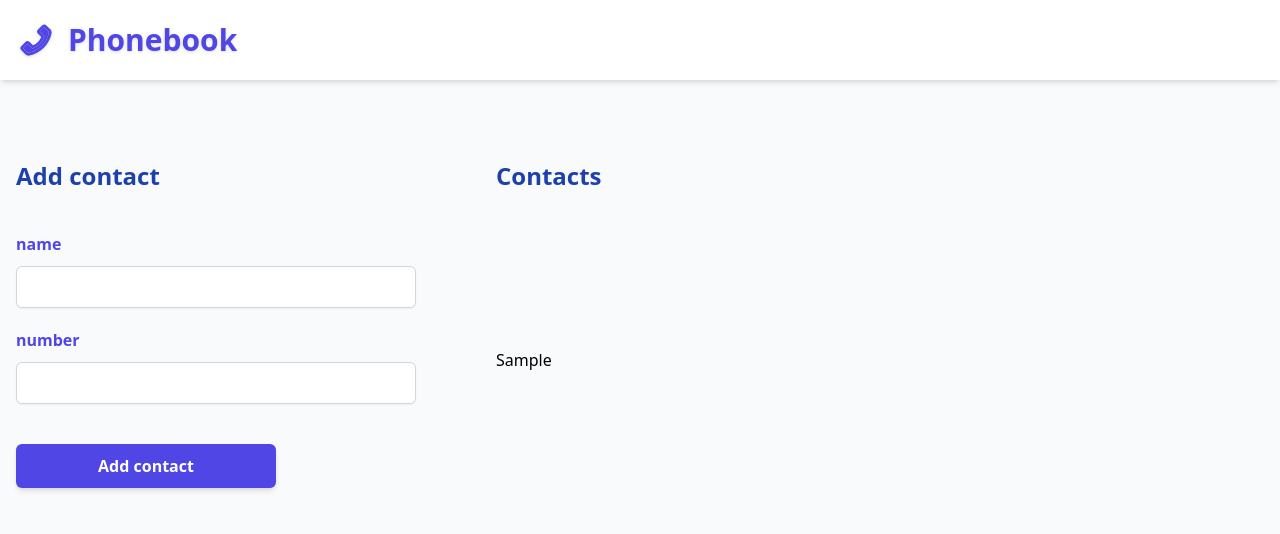
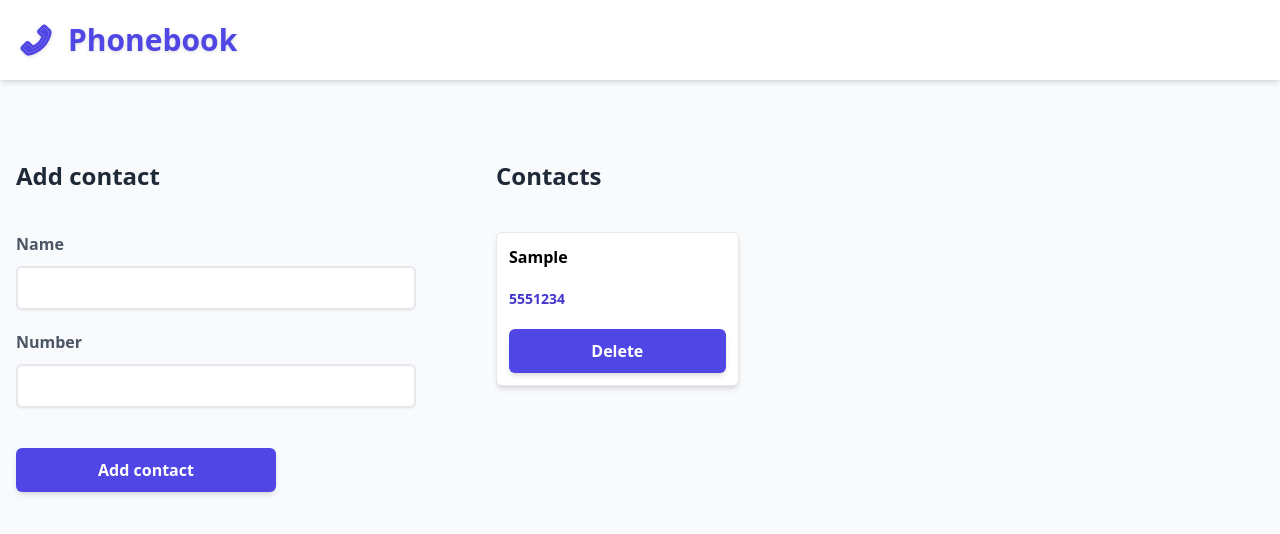
Before and after one commit to josserden/blended-67, a React (Create React App) app: page / in a window 1280 px wide. Both pictures are taken after typing "Sample", "5551234" into the empty fields and a click on the button "Add contact". Shown: the top 534 px of the page. Built offline with nearby package versions, Linux system fonts and the light colour scheme.

Commit message:
finish base task

```diff
--- a/src/components/App.jsx
+++ b/src/components/App.jsx
@@ -4,6 +4,8 @@ import { AppLayout } from 'components/AppLayout';
 import { Form } from 'components/Form';
 import { Header } from 'components/Header';
 import { Title } from 'components/Title';
+import { Button } from 'components/Button';
+import { ContactList } from './ContactList';
 
 export class App extends Component {
   state = {
@@ -11,32 +13,47 @@ export class App extends Component {
   };
 
   handleFormSubmit = contacts => {
-    console.log('Form submitted');
-    console.log(contacts);
-
     this.setState(prevState => ({
       contacts: [...prevState.contacts, contacts],
     }));
   };
 
+  handleDeleteContact = id => {
+    console.log(id);
+
+    this.setState(prevState => ({
+      contacts: prevState.contacts.filter(contact => contact.id !== id),
+    }));
+  };
+
   render() {
+    const { contacts } = this.state;
+
     return (
       <>
         <Header />
 
         <AppLayout>
-          <div className="wrapper">
-            <Title tag="h2">Add contact</Title>
+          <div>
+            <Title className="mb-10" tag="h2">
+              Add contact
+            </Title>
             <Form onSubmit={this.handleFormSubmit} />
           </div>
 
-          <div className="wrapper">
-            <Title tag="h2">Contacts</Title>
-            <ul>
-              {this.state.contacts.map(contact => (
-                <li key={contact.id}>{contact.name}</li>
-              ))}
-            </ul>
+          <div>
+            <Title className="mb-10" tag="h2">
+              Contacts
+            </Title>
+
+            {contacts.length > 0 ? (
+              <ContactList
+                contacts={contacts}
+                onDelete={this.handleDeleteContact}
+              />
+            ) : (
+              <Title tag="h3">No contacts</Title>
+            )}
           </div>
         </AppLayout>
       </>
--- /dev/null
+++ b/src/components/Contact.jsx
@@ -0,0 +1,30 @@
+import React from 'react';
+import PropTypes from 'prop-types';
+
+import { Button } from './Button';
+import { Title } from './Title';
+
+export const Contact = ({ id, name, number, onDelete }) => {
+  return (
+    <li id={id} className="grid gap-5 rounded-md border bg-white p-3 shadow-md">
+      <Title>{name}</Title>
+      <a
+        className="text-sm font-bold text-indigo-700 transition-all hover:text-indigo-500"
+        href={`tel:+${number}`}
+      >
+        {number}
+      </a>
+
+      <Button type="button" onClick={() => onDelete(id)}>
+        Delete
+      </Button>
+    </li>
+  );
+};
+
+Contact.propTypes = {
+  id: PropTypes.string.isRequired,
+  name: PropTypes.string.isRequired,
+  number: PropTypes.string.isRequired,
+  onDelete: PropTypes.func.isRequired,
+};
--- /dev/null
+++ b/src/components/ContactList.jsx
@@ -0,0 +1,25 @@
+import React from 'react';
+import PropTypes from 'prop-types';
+
+import { Contact } from './Contact';
+
+export const ContactList = ({ contacts = [], onDelete }) => {
+  return (
+    <ul className="grid grid-cols-3 gap-5">
+      {contacts.map(({ id, name, number }) => (
+        <Contact key={id} name={name} number={number} onDelete={onDelete} />
+      ))}
+    </ul>
+  );
+};
+
+Contact.propTypes = {
+  contacts: PropTypes.arrayOf(
+    PropTypes.shape({
+      id: PropTypes.string.isRequired,
+      name: PropTypes.string.isRequired,
+      number: PropTypes.string.isRequired,
+    })
+  ),
+  onDelete: PropTypes.func.isRequired,
+};
--- a/src/components/Title.jsx
+++ b/src/components/Title.jsx
@@ -11,7 +11,8 @@ export const Title = ({ children, tag, className }) => {
         'font-bold',
         {
           'text-3xl text-indigo-600': tag === 'h1',
-          'text-2xl text-blue-800': tag === 'h2',
+          'text-2xl text-gray-800': tag === 'h2',
+          'text-xl text-gray-800': tag === 'h3',
         },
         className
       )}
@@ -23,6 +24,6 @@ export const Title = ({ children, tag, className }) => {
 
 Title.propTypes = {
   children: PropTypes.node.isRequired,
-  tag: PropTypes.string,
+  tag: PropTypes.oneOf(['h1', 'h2', 'h3']),
   className: PropTypes.string,
 };
--- a/src/index.css
+++ b/src/index.css
@@ -6,17 +6,13 @@ body {
   @apply bg-slate-50;
 }
 
-.wrapper {
-  @apply grid gap-10;
-}
-
 /* Form */
 .label {
   @apply grid gap-2.5;
 }
 .label-text {
-  @apply font-bold lowercase text-indigo-600;
+  @apply font-bold  text-gray-600;
 }
 .input {
-  @apply rounded-md border-gray-300 p-2 pl-3 shadow-sm placeholder:text-gray-400 focus:border-indigo-300 focus:ring focus:ring-indigo-200 focus:ring-opacity-50;
+  @apply rounded-md border-2 border-gray-200 p-2 pl-3 shadow-sm placeholder:text-gray-400 focus:border-indigo-300 focus:ring focus:ring-indigo-200 focus:ring-opacity-50;
 }
```
